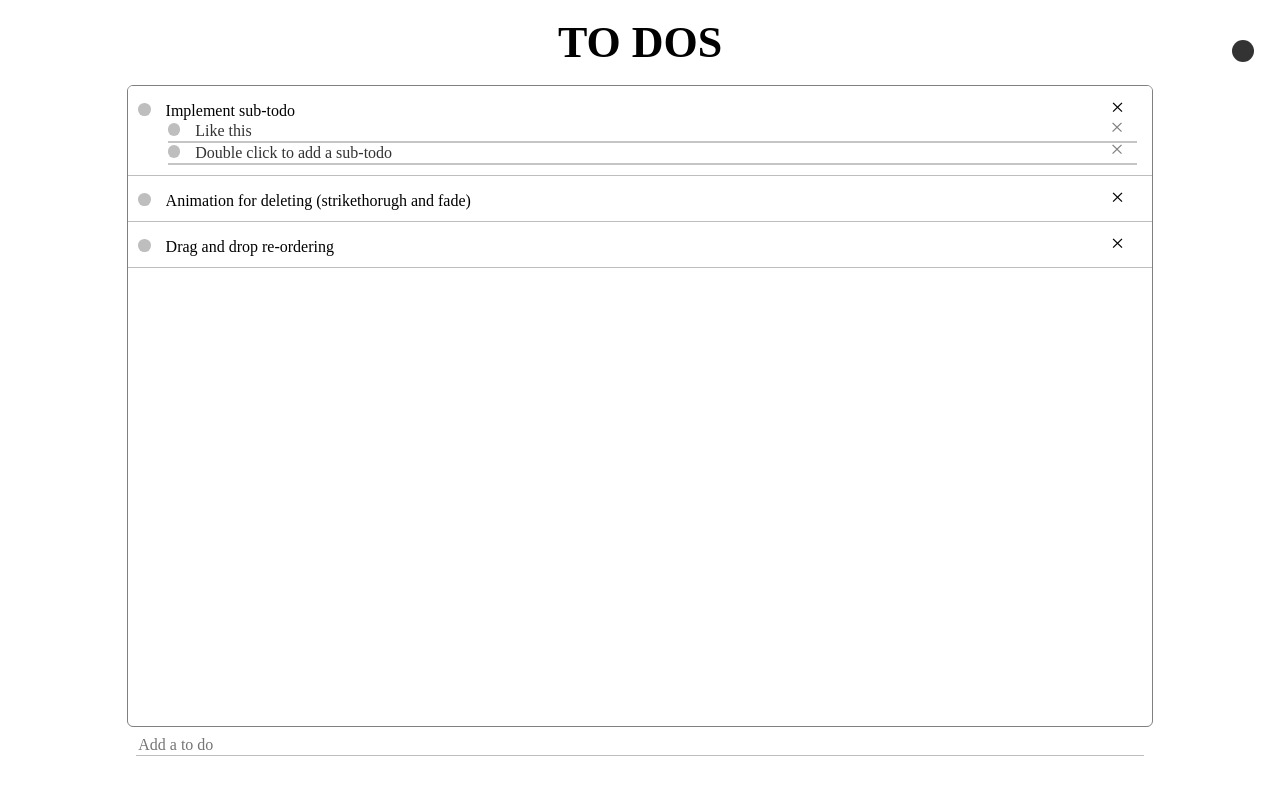
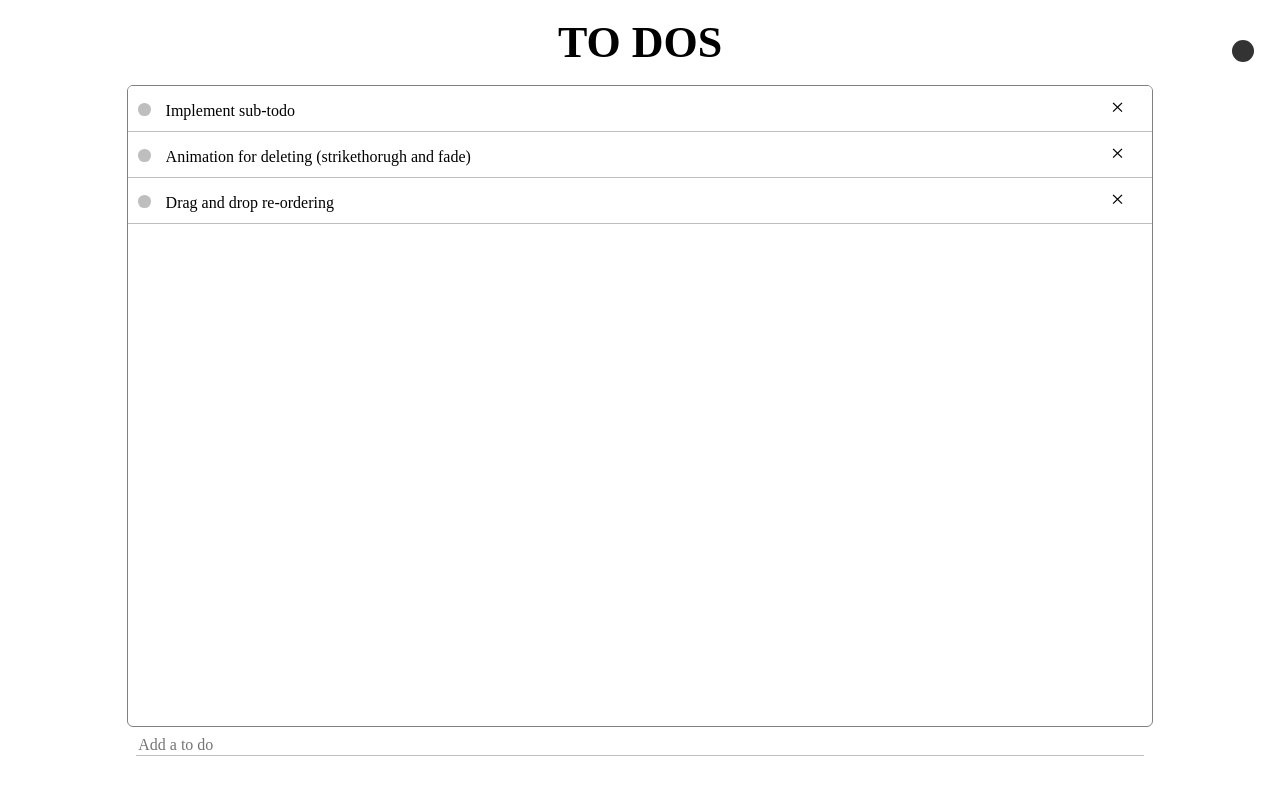
Before and after one commit to tootboi/React-ToDoApp, a React (Create React App) app: page / in a window 1280 px wide. Shown: the top 788 px of the page. Built offline with nearby package versions, Linux system fonts and the light colour scheme.

Commit message:
app now uses Reducers to centralise functions

```diff
--- a/src/App.js
+++ b/src/App.js
@@ -1,69 +1,23 @@
 import React, { useState } from 'react';
-import Todo from './components/Todo';
 import AddTodo from './components/AddTodo';
 import ThemeContextProvider from './contexts/ThemeContext';
 import ThemeToggle from './components/ThemeToggle';
 import './App.css';
+import TodoList from './components/TodoList';
+import TodoContextProvider from './contexts/TodoContext';
 
 const App = () => {
-  const [todoList, setTodos] = useState({
-    todos: [
-      {content: "Implement sub-todo", id:"unique2",
-        subTodos: [
-          {content: "Like this", id: "unique2-1"},
-          {content: "Double click to add a sub-todo", id: "unique2-2"}
-        ]},
-      {content: "Animation for deleting (strikethorugh and fade)", id:"unique3",
-        subTodos: [
-
-        ]},
-      {content: "Drag and drop re-ordering", id:"unique4",
-        subTodos: [
-
-        ]},
-    ]
-  });
-  const deleteTodo = (deleteId) => {
-    const todos = todoList.todos.filter(todo => {
-      return todo.id !== deleteId
-    });
-    setTodos({ todos:todos });
-  }
-  const addTodo = (todo) => {
-    let todos = [...todoList.todos, todo];
-    setTodos({ todos:todos });
-  }
-  const editTodo = (newContent, editId) => {
-    const newTodos = todoList.todos.map(todo => {
-      if(todo.id === editId) {
-        return todo = {content: newContent, id: todo.id}
-      } else {
-        return todo
-      }
-    });
-    setTodos({ todos:newTodos });
-  }
   return (
     <div className="todoApp">
       <ThemeContextProvider>
-      <h1>To dos</h1>
-      <ThemeToggle/>
-      <div className="container">
-        {todoList.todos.length ? (
-          todoList.todos.map(todo => (
-            <Todo key={todo.id}
-                  todo={todo.content}
-                  id={todo.id}
-                  subTodos={todo.subTodos}
-                  deleteTodo={deleteTodo}
-                  editTodo={editTodo}
-            />
-          ))
-        ) : (
-          <div className='todo center'>/ / /</div>
-        )}
-      </div>
-      <AddTodo addTodo={addTodo}/>
+        <h1>To dos</h1>
+        <ThemeToggle/>
+        <TodoContextProvider>
+          <div className="container">
+            <TodoList/>
+          </div>
+          <AddTodo/>
+        </TodoContextProvider>
       </ThemeContextProvider>
     </div>
   );
--- a/src/components/AddTodo.js
+++ b/src/components/AddTodo.js
@@ -1,30 +1,18 @@
 import React, { useState, useContext } from 'react';
 import {ThemeContext} from '../contexts/ThemeContext';
-import { v1 as uuidv1 } from 'uuid';
+import { TodoContext } from '../contexts/TodoContext';
 
 const AddTodo = (props) => {
-    const [todo, setTodo] = useState({
-        content: '',
-        id: '',
-        subTodos: []
-    })
-    const handleChange = (e) => {
-        setTodo({
-            content: e.target.value,
-            id: uuidv1(),
-            subTodos: []
-        })
-    }
+    const {dispatch} = useContext(TodoContext);
+    const [content, setContent] = useState('');
     const handleSubmit = (e) => {
         e.preventDefault();
+        console.log(content);
         //prevents todos with only whitespaces.
-        if(todo.content.replace(/\s/g, '') !== '') {
-            props.addTodo(todo);
-            setTodo({
-                content: '',
-                id: '',
-                subTodos: []
-            })
+        if(content.replace(/\s/g, '') !== '') {
+            console.log(content);
+            dispatch({type: 'ADD_TODO', content: content});
+            setContent('');
         }
     }
     const {isLightMode, light, dark} = useContext(ThemeContext);
@@ -32,7 +20,7 @@ const AddTodo = (props) => {
     return (
         <div className='form' style={{ background: theme.bgColor, color: theme.subColor}}>
             <form action="" onSubmit={handleSubmit}>
-                <input required style={{ background: theme.bgColor, color: theme.subColor}} type="text" className="userInput" placeholder="Add a to do" onChange={handleChange} value={todo.content}/>
+                <input required style={{ background: theme.bgColor, color: theme.subColor}} type="text" className="userInput" placeholder="Add a to do" onChange={(e) => setContent(e.target.value)} value={content}/>
             </form>
         </div>
     );
--- a/src/components/Todo.js
+++ /dev/null
@@ -1,63 +0,0 @@
-import React, { useState, useContext } from 'react';
-import SubTodo from './SubTodo';
-import {ThemeContext} from '../contexts/ThemeContext';
-import { v1 as uuidv1 } from 'uuid';
-
-const Todo = (props) => {
-    const [todo, setTodo] = useState({
-        content: props.todo,
-        id: props.id,
-        subTodos: props.subTodos
-    })
-    const handleChange = (e) => {
-        props.editTodo(e.target.value, todo.id)
-        setTodo({
-            content: e.target.value,
-            id: props.id,
-            subTodos: props.subTodos
-        })
-    }
-    const createSub = (e) => {
-        const subTodos = [...todo.subTodos, {content:'', id:uuidv1()}]
-        setTodo({
-            content: props.todo,
-            id: props.id,
-            subTodos: subTodos
-        })
-    }
-    const deleteSubTodo = (deleteId) => {
-        //this does not delete the subTodo from props (i.e. from App.js state)
-        const subTodos = todo.subTodos.filter(todo => {
-            return todo.id !== deleteId
-        })
-        setTodo({
-            content: props.todo,
-            id: props.id,
-            subTodos: subTodos
-        })
-    }
-    const {isLightMode, light, dark} = useContext(ThemeContext);
-    const theme = isLightMode ? light : dark;
-    return (
-        <div className="todo" style={{ background: theme.bgColor, color: theme.todoColor}}>
-            <div className="mainTodo">
-                <span className="dragBtn"></span>
-                <input style={{ background: theme.bgColor, color: theme.todoColor}} type="text" className="dos" onChange={handleChange} onDoubleClick={createSub} value={todo.content}/>
-                <span className="deleteBtn" onClick={() => {props.deleteTodo(props.id)}}>&times;</span>
-            </div>
-            <div className="subTodoList">
-                {todo.subTodos.map(subTodo => (
-                    <SubTodo
-                        key={subTodo.id}
-                        todo={subTodo}
-                        handleChange={handleChange}
-                        createSub={createSub}
-                        deleteSubTodo={deleteSubTodo}
-                    />
-                ))}
-            </div>
-        </div>
-    );
-}
-
-export default Todo;
--- /dev/null
+++ b/src/components/TodoDetails.js
@@ -0,0 +1,20 @@
+import React, { useContext } from 'react';
+import { TodoContext } from '../contexts/TodoContext';
+import { ThemeContext } from '../contexts/ThemeContext';
+
+const TodoDetails = ({todo}) => {
+    const {dispatch} = useContext(TodoContext);
+    const {isLightMode, light, dark} = useContext(ThemeContext);
+    const theme = isLightMode ? light : dark;
+    return (
+        <div className="todo" style={{ background: theme.bgColor, color: theme.todoColor}}>
+            <div className="mainTodo">
+                <span className="dragBtn"></span>
+                <input style={{ background: theme.bgColor, color: theme.todoColor}} type="text" className="dos" value={todo.content}/>
+                <span className="deleteBtn" onClick={() => dispatch({type: 'DELETE_TODO', id: todo.id})}>&times;</span>
+            </div>
+        </div>
+    );
+}
+
+export default TodoDetails;
--- /dev/null
+++ b/src/components/TodoList.js
@@ -0,0 +1,18 @@
+import React, { useContext } from 'react';
+import { TodoContext } from '../contexts/TodoContext';
+import TodoDetails from './TodoDetails';
+
+const TodoList = () => {
+    const {todos} = useContext(TodoContext);
+    return todos.length ? (
+        <div className="todoList">
+            {todos.map(todo => {
+                return (<TodoDetails todo={todo} key={todo.id}/>);
+            })}
+        </div>
+    ) : (
+        <div className='todo center'>/ / /</div>
+    );
+}
+
+export default TodoList;
--- /dev/null
+++ b/src/contexts/TodoContext.js
@@ -0,0 +1,29 @@
+import React, { createContext, useReducer, useEffect } from 'react';
+import { TodoReducer } from '../reducers/TodoReducer';
+
+export const TodoContext = createContext();
+
+const TodoContextProvider = (props) => {
+    const[todos, dispatch] = useReducer(TodoReducer, [
+        {content: "Implement sub-todo", id:"unique2",
+            subTodos: [
+                {content: "Like this", id: "unique2-1"},
+                {content: "Double click to add a sub-todo", id: "unique2-2"}
+            ]},
+        {content: "Animation for deleting (strikethorugh and fade)", id:"unique3",
+            subTodos: [
+
+            ]},
+        {content: "Drag and drop re-ordering", id:"unique4",
+            subTodos: [
+
+            ]},
+    ]);
+    return (
+        <TodoContext.Provider value={{todos, dispatch}}>
+            {props.children}
+        </TodoContext.Provider>
+    );
+}
+
+export default TodoContextProvider;
--- /dev/null
+++ b/src/reducers/TodoReducer.js
@@ -0,0 +1,16 @@
+import { v1 as uuidv1 } from 'uuid';
+
+export const TodoReducer = (state, action) => {
+    switch(action.type) {
+        case 'ADD_TODO':
+            return [...state, {
+                content: action.content,
+                id: uuidv1(),
+                subTodos: []
+            }]
+        case 'DELETE_TODO':
+            return state.filter(todo => todo.id !== action.id)
+        default:
+            return state
+    }
+}
```
